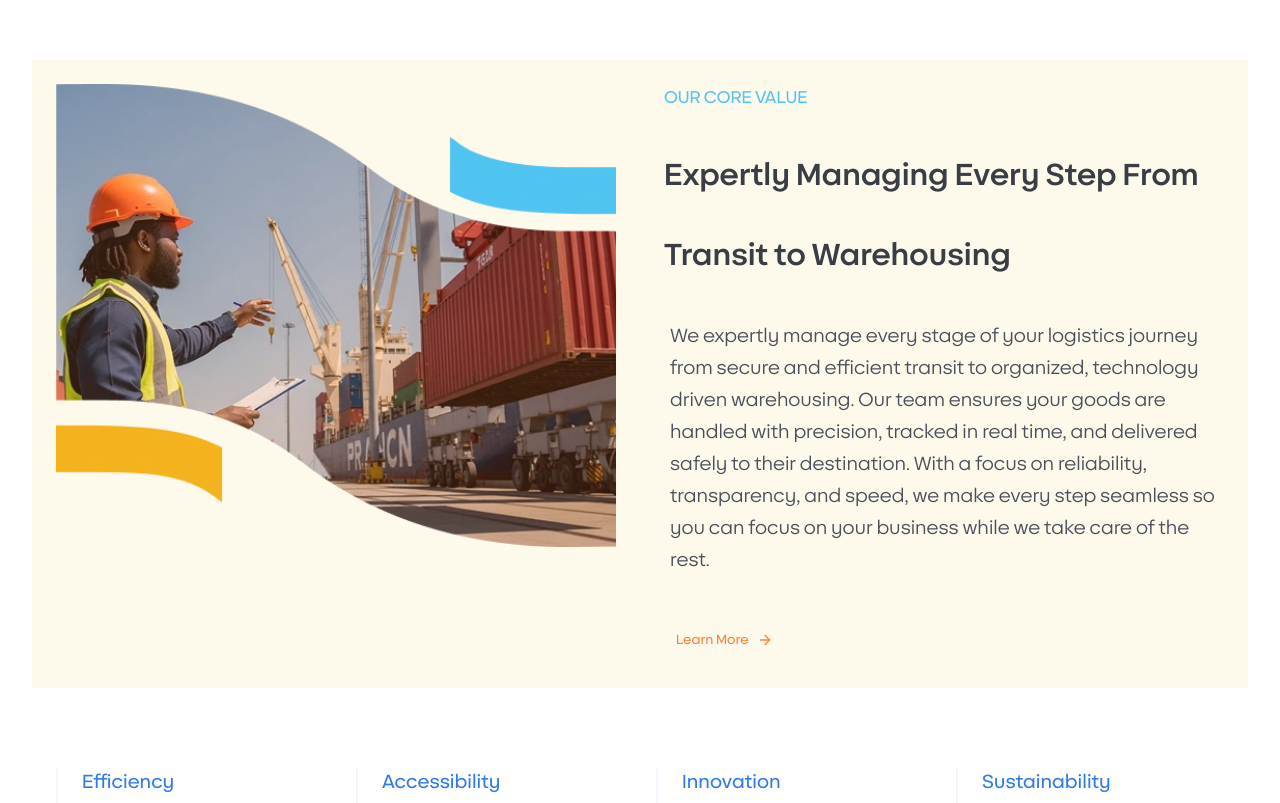
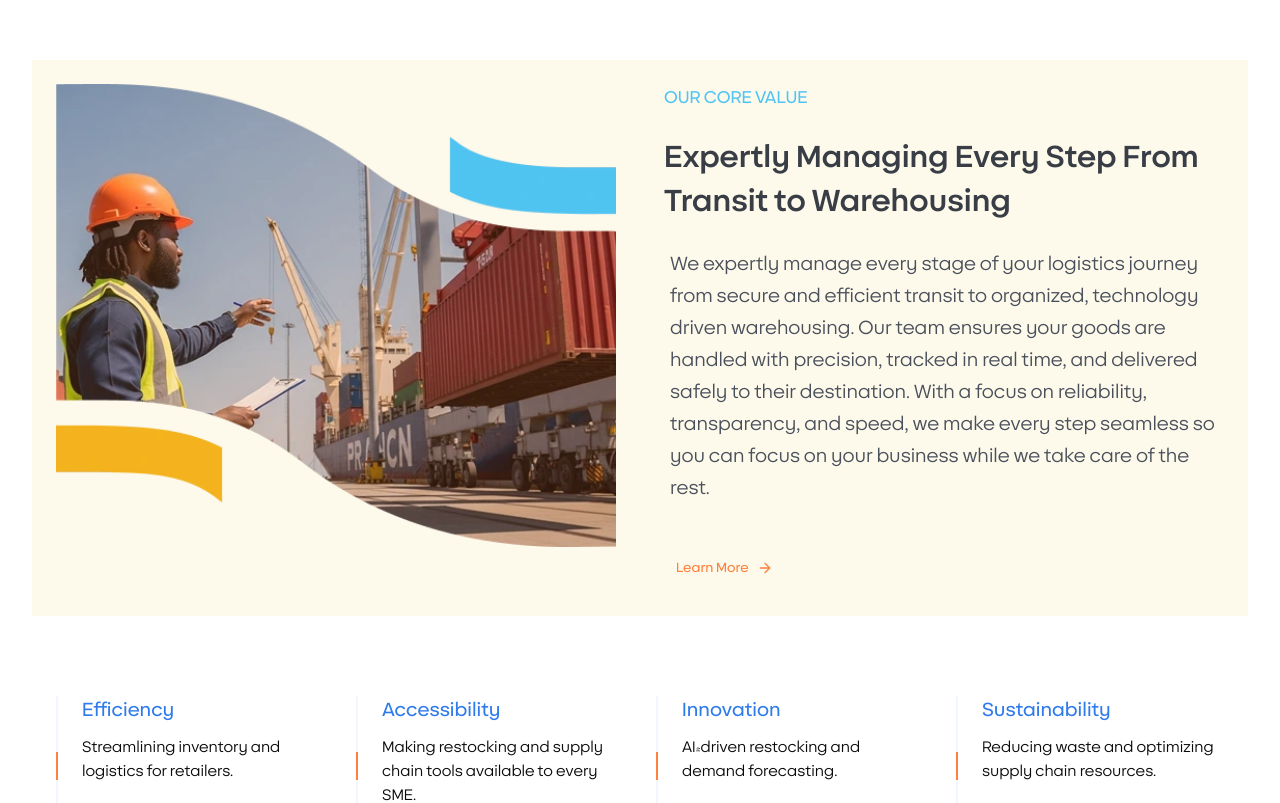
Before and after one commit to JOOAV-Al/Website, a Next.js app: page / in a window 1280 px wide. Shown: the part 840-1643 px from the top of the page. Built offline with nearby package versions, Linux system fonts and the light colour scheme.

Commit message:
updated global css

```diff
--- a/src/app/globals.css
+++ b/src/app/globals.css
@@ -157,7 +157,7 @@
   @apply text-white font-light text-sm sm:text-base md:text-lg lg:text-xl leading-6 md:leading-8;
 }
 .section-header {
-  @apply text-[#383D46] font-semibold text-2xl md:text-[28px] lg:text-[32px] md:leading-14 lg:leading-20;
+  @apply text-[#383D46] font-semibold text-2xl md:text-[28px] lg:text-[32px] md:leading-10 lg:leading-11;
 }
 .section-desc {
   @apply text-[#49505B] font-normal text-base md:text-lg lg:text-xl leading-6 md:leading-8;
```
